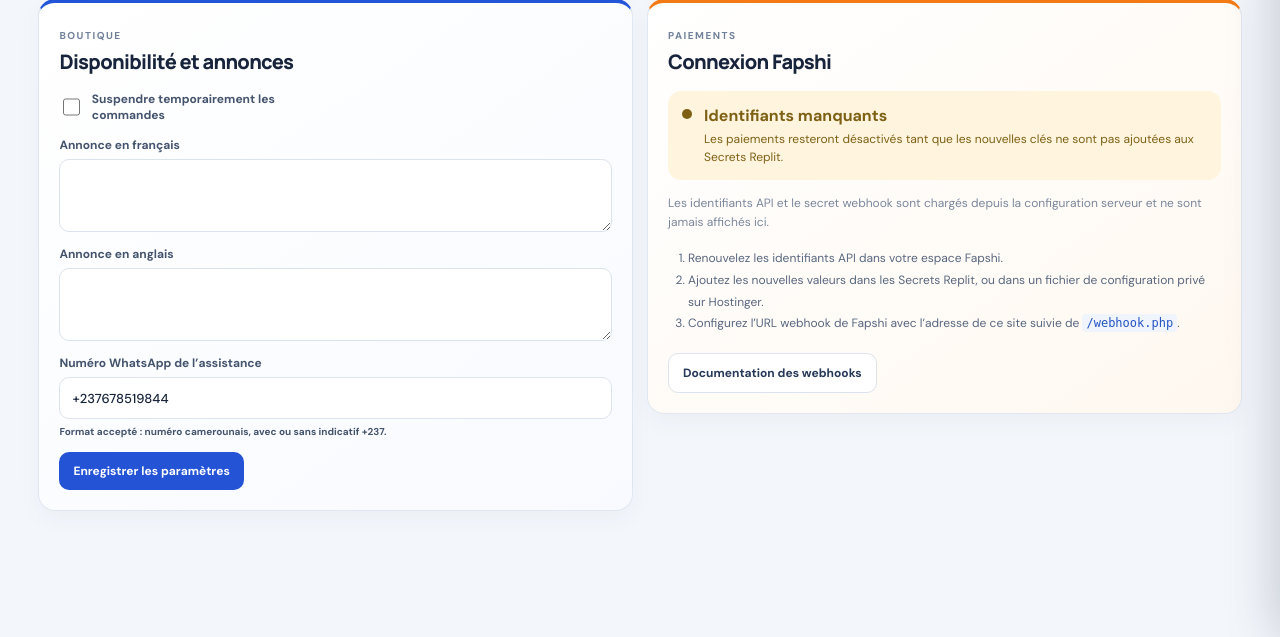
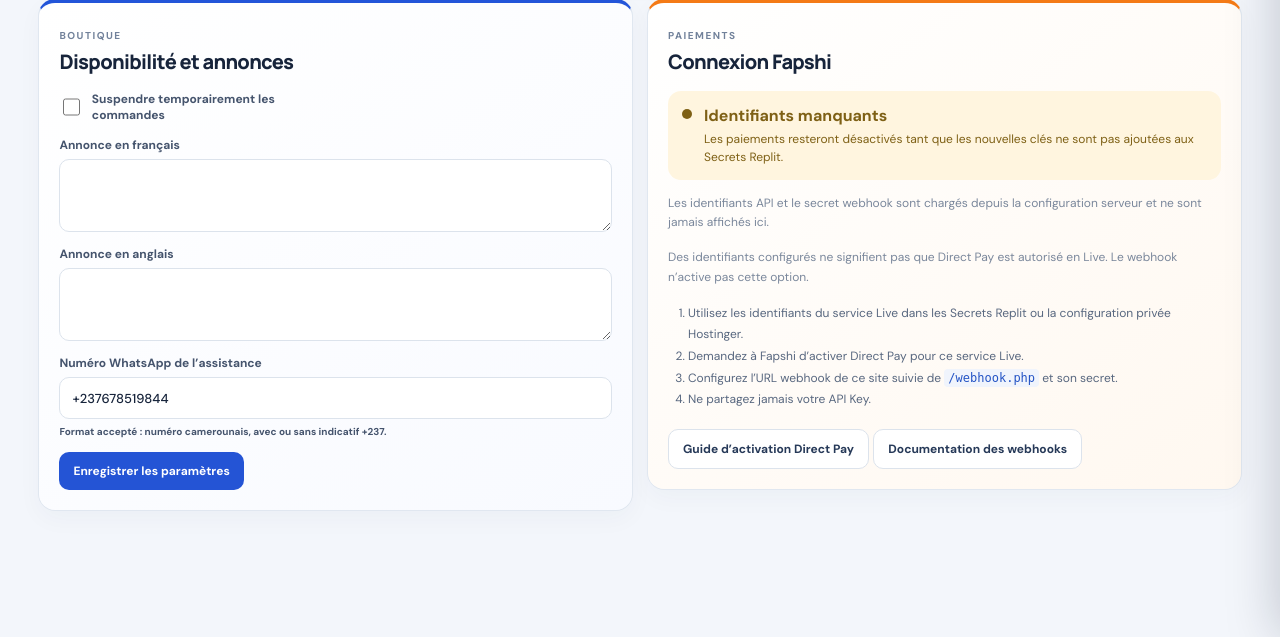
Before and after one commit to Fochiv/giga-surf, a PHP site: page /Admin/parametres.php in a window 1280 px wide. Shown: the part 163-800 px from the top of the page. Run offline with PHP 8.4, Linux system fonts and the light colour scheme; the visitor is signed in with stand-in values (Sample User, id 1); data that the repository does not hold is empty.

Commit message:
Update payment network documentation and integrate order processing logic
Replit-Commit-Author: Agent

```diff
--- a/Admin/parametres.php
+++ b/Admin/parametres.php
@@ -52,7 +52,9 @@ adminHeader('Paramètres', 'settings');
         <div class="admin-panel-heading"><div><span class="admin-eyebrow">PAIEMENTS</span><h2>Connexion Fapshi</h2></div></div>
         <div class="admin-connection-state <?= $fapshiReady ? 'connected' : 'disconnected' ?>"><span class="connection-dot"></span><div><strong><?= $fapshiReady ? 'Identifiants configurés' : 'Identifiants manquants' ?></strong><small><?= $fapshiReady ? 'Les demandes de paiement peuvent être envoyées.' : 'Les paiements resteront désactivés tant que les nouvelles clés ne sont pas ajoutées aux Secrets Replit.' ?></small></div></div>
         <p class="admin-muted">Les identifiants API et le secret webhook sont chargés depuis la configuration serveur et ne sont jamais affichés ici.</p>
-        <ol class="admin-setup-list"><li>Renouvelez les identifiants API dans votre espace Fapshi.</li><li>Ajoutez les nouvelles valeurs dans les Secrets Replit, ou dans un fichier de configuration privé sur Hostinger.</li><li>Configurez l’URL webhook de Fapshi avec l’adresse de ce site suivie de <code>/webhook.php</code>.</li></ol>
+        <p class="admin-muted">Des identifiants configurés ne signifient pas que Direct Pay est autorisé en Live. Le webhook n’active pas cette option.</p>
+        <ol class="admin-setup-list"><li>Utilisez les identifiants du service Live dans les Secrets Replit ou la configuration privée Hostinger.</li><li>Demandez à Fapshi d’activer Direct Pay pour ce service Live.</li><li>Configurez l’URL webhook de ce site suivie de <code>/webhook.php</code> et son secret.</li><li>Ne partagez jamais votre API Key.</li></ol>
+        <a class="admin-secondary-button inline-button" href="https://www.fapshi.com/fr/aide-et-support/how-to-activate-direct-pay-for-your-fapshi-api" target="_blank" rel="noopener">Guide d’activation Direct Pay</a>
         <a class="admin-secondary-button inline-button" href="https://docs.fapshi.com/fr/api-reference/endpoint/webhook" target="_blank" rel="noopener">Documentation des webhooks</a>
     </article>
 </section>
--- a/assets/js/app.js
+++ b/assets/js/app.js
@@ -60,6 +60,12 @@
     "Les identifiants API et le secret webhook sont chargés depuis la configuration serveur et ne sont jamais affichés ici.":"API credentials and the webhook secret are loaded from server configuration and never shown here.",
     "Renouvelez les identifiants API dans votre espace Fapshi.":"Renew the API credentials in your Fapshi account.",
     "Ajoutez les nouvelles valeurs dans les Secrets Replit, ou dans un fichier de configuration privé sur Hostinger.":"Add the new values to Replit Secrets or a private config file on Hostinger.",
+    "Des identifiants configurés ne signifient pas que Direct Pay est autorisé en Live. Le webhook n’active pas cette option.":"Configured credentials do not mean Direct Pay is authorized in Live. The webhook does not enable it.",
+    "Utilisez les identifiants du service Live dans les Secrets Replit ou la configuration privée Hostinger.":"Use the Live service credentials in Replit Secrets or Hostinger's private configuration.",
+    "Demandez à Fapshi d’activer Direct Pay pour ce service Live.":"Ask Fapshi to enable Direct Pay for this Live service.",
+    "Configurez l’URL webhook de ce site suivie de":"Set this site's webhook URL to",
+    "Ne partagez jamais votre API Key.":"Never share your API Key.",
+    "Guide d’activation Direct Pay":"Direct Pay activation guide",
     "Configurez l’URL webhook de Fapshi avec l’adresse de ce site suivie de":"Set the Fapshi webhook URL to this site's address followed by",
     "Documentation des webhooks":"Webhook documentation","Identifiant ou mot de passe incorrect.":"Incorrect username or password.",
     "Trop de tentatives. Réessayez dans 15 minutes.":"Too many attempts. Try again in 15 minutes.",
--- a/create-order.php
+++ b/create-order.php
@@ -108,5 +108,9 @@ if ($status === 'UNKNOWN') {
     redirect('mes-commandes.php');
 }
 error_log('Direct payment initiation rejected by provider (HTTP ' . $statusCode . ').');
+if ($statusCode === 403) {
+    flash('error', 'Le service a refusé le démarrage du paiement. Vérifiez que le paiement direct est autorisé en mode Live pour ce service.');
+    redirect('commande.php?forfait=' . (int) $package['id']);
+}
 flash('error', 'Le paiement n’a pas pu démarrer. Vérifiez le numéro Mobile Money et réessayez avec une nouvelle commande.');
 redirect('commande.php?forfait=' . (int) $package['id']);
```
Also changed, not shown: .agents/memory/MEMORY.md, .agents/memory/giga-surf-payment-networks.md.
